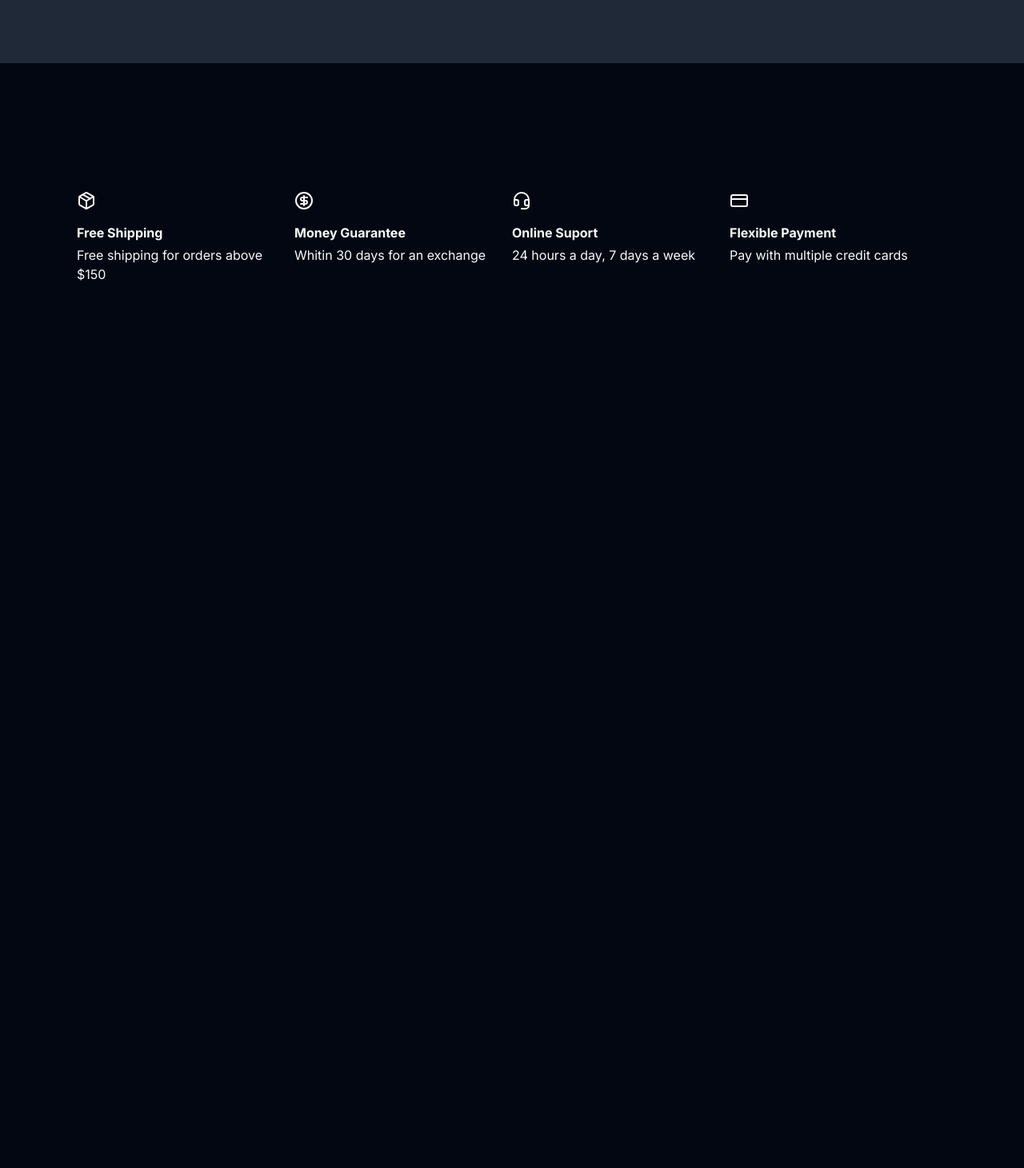
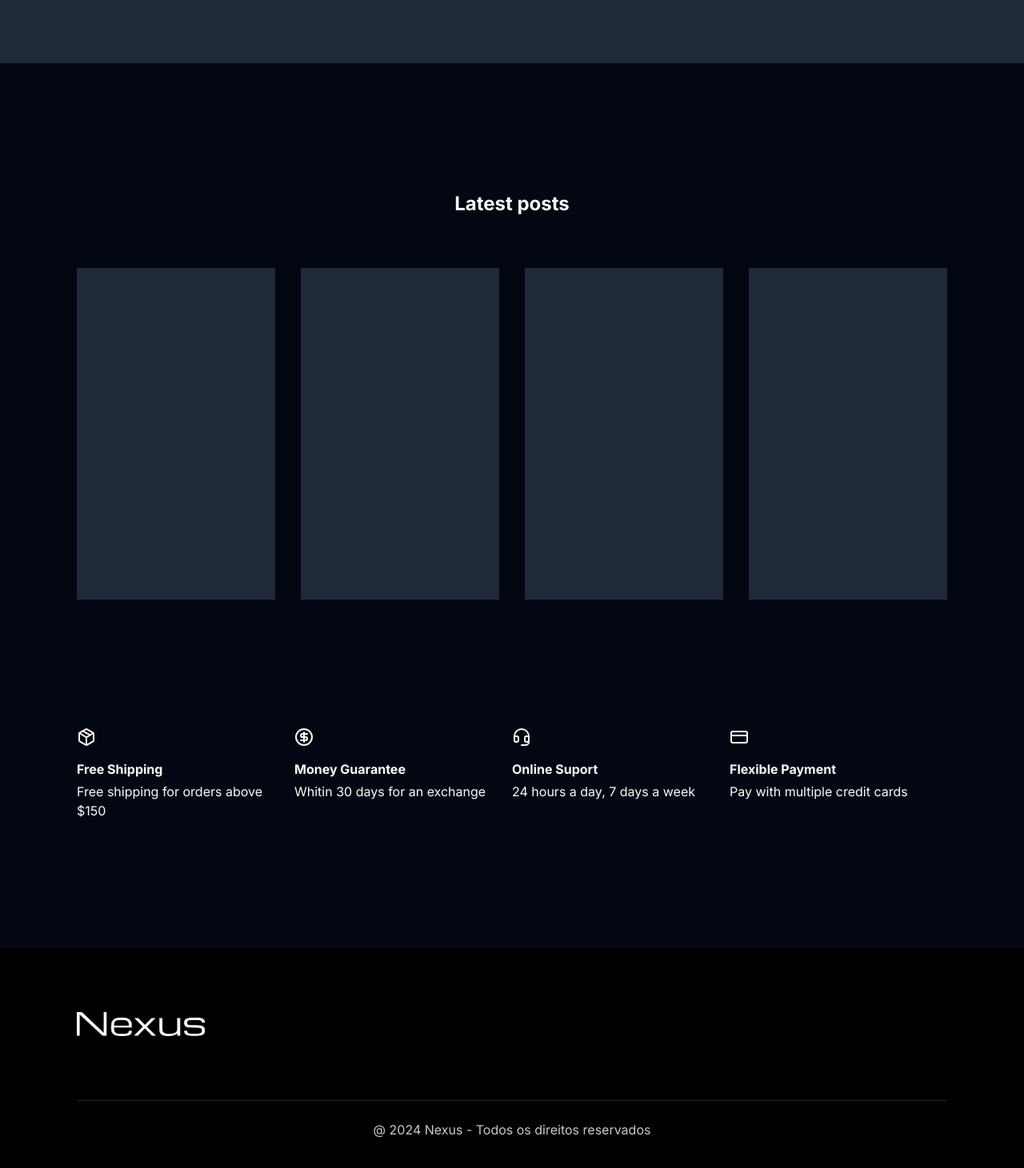
Before and after one commit to CaiqueMorales20/nexus, a Next.js app: page / in a window 1280 px wide. Shown: the part 4294-5755 px from the top of the page at 80% size. Before the commit the page ends 4905 px from the top, so only its background shows below. Built offline with nearby package versions, Linux system fonts and the light colour scheme.

Commit message:
feat: add latest posts  section

```diff
--- a/package.json
+++ b/package.json
@@ -10,6 +10,7 @@
   },
   "dependencies": {
     "@radix-ui/react-avatar": "^1.1.0",
+    "@radix-ui/react-separator": "^1.1.0",
     "@radix-ui/react-slot": "^1.1.0",
     "class-variance-authority": "^0.7.0",
     "clsx": "^2.1.1",
--- /dev/null
+++ b/src/app/(home)/latest-posts/index.tsx
@@ -0,0 +1,23 @@
+import { ExternalLinkIcon } from 'lucide-react'
+
+export function LatestPosts() {
+  return (
+    <section className="container mt-40">
+      <h2 className="mb-16 text-center text-2xl font-bold">Latest posts</h2>
+      <div className="grid grid-cols-4 gap-8">
+        <div className="group flex h-[415px] w-full items-center justify-center bg-muted hover:bg-muted/80">
+          <ExternalLinkIcon className="invisible group-hover:visible" />
+        </div>
+        <div className="group flex h-[415px] w-full items-center justify-center bg-muted hover:bg-muted/80">
+          <ExternalLinkIcon className="invisible group-hover:visible" />
+        </div>
+        <div className="group flex h-[415px] w-full items-center justify-center bg-muted hover:bg-muted/80">
+          <ExternalLinkIcon className="invisible group-hover:visible" />
+        </div>
+        <div className="group flex h-[415px] w-full items-center justify-center bg-muted hover:bg-muted/80">
+          <ExternalLinkIcon className="invisible group-hover:visible" />
+        </div>
+      </div>
+    </section>
+  )
+}
--- a/src/app/globals.css
+++ b/src/app/globals.css
@@ -65,7 +65,7 @@
     @apply border-border;
   }
   body {
-    @apply bg-background text-foreground pb-24;
+    @apply bg-background text-foreground;
   }
 }
 
--- a/src/app/layout.tsx
+++ b/src/app/layout.tsx
@@ -3,6 +3,7 @@ import './globals.css'
 import type { Metadata } from 'next'
 import { Inter, Michroma } from 'next/font/google'
 
+import { Footer } from '@/components/footer'
 import { Header } from '@/components/header'
 import { ThemeProvider } from '@/theme/theme-provider'
 
@@ -32,6 +33,7 @@ export default function RootLayout({
         >
           <Header />
           {children}
+          <Footer />
         </ThemeProvider>
       </body>
     </html>
--- a/src/app/page.tsx
+++ b/src/app/page.tsx
@@ -2,6 +2,7 @@ import { Advantages } from './(home)/advantages'
 import { BestSellers } from './(home)/best-sellers'
 import { CategoryCarousel } from './(home)/category-carousel'
 import { Hero } from './(home)/hero'
+import { LatestPosts } from './(home)/latest-posts'
 import { Pitch } from './(home)/pitch'
 import { Testimonials } from './(home)/testimonials'
 
@@ -13,6 +14,7 @@ export default function Home() {
       <BestSellers />
       <Pitch />
       <Testimonials />
+      <LatestPosts />
       <Advantages />
     </main>
   )
--- /dev/null
+++ b/src/components/footer.tsx
@@ -0,0 +1,24 @@
+import Image from 'next/image'
+
+import { Separator } from './ui/separator'
+
+export function Footer() {
+  return (
+    <footer className="bg-white py-20 dark:bg-black">
+      <div className="container">
+        <Image
+          className="h-auto w-40"
+          src={'/logo.png'}
+          alt=""
+          width={1623}
+          height={305}
+        />
+
+        <Separator className="mt-20 w-full text-gray-200" />
+        <p className="mt-6 text-center text-foreground/80">
+          @ 2024 Nexus - Todos os direitos reservados
+        </p>
+      </div>
+    </footer>
+  )
+}
--- a/src/components/header.tsx
+++ b/src/components/header.tsx
@@ -16,40 +16,40 @@ export function Header() {
       />
       <nav className="mx-auto flex gap-4">
         <Link
-          className="text-foreground/90 hover:text-foreground/60 duration-200"
+          className="text-foreground/90 duration-200 hover:text-foreground/60"
           href={''}
         >
           Home
         </Link>
         <Link
-          className="text-foreground/90 hover:text-foreground/60 duration-200"
+          className="text-foreground/90 duration-200 hover:text-foreground/60"
           href={''}
         >
           Shop
         </Link>
         <Link
-          className="text-foreground/90 hover:text-foreground/60 duration-200"
+          className="text-foreground/90 duration-200 hover:text-foreground/60"
           href={''}
         >
           Our Story
         </Link>
         <Link
-          className="text-foreground/90 hover:text-foreground/60 duration-200"
+          className="text-foreground/90 duration-200 hover:text-foreground/60"
           href={''}
         >
           Blog
         </Link>
         <Link
-          className="text-foreground/90 hover:text-foreground/60 duration-200"
+          className="text-foreground/90 duration-200 hover:text-foreground/60"
           href={''}
         >
           Contact Us
         </Link>
       </nav>
       <div className="ml-auto flex items-center gap-4">
-        <Search className="hover:text-foreground/60 h-5 w-5 cursor-pointer duration-200" />
-        <Heart className="hover:text-foreground/60 h-5 w-5 cursor-pointer duration-200" />
-        <ShoppingCart className="hover:text-foreground/60 h-5 w-5 cursor-pointer duration-200" />
+        <Search className="h-5 w-5 cursor-pointer duration-200 hover:text-foreground/60" />
+        <Heart className="h-5 w-5 cursor-pointer duration-200 hover:text-foreground/60" />
+        <ShoppingCart className="h-5 w-5 cursor-pointer duration-200 hover:text-foreground/60" />
         <Button className="ml-2" size={'lg'}>
           Login
         </Button>
--- a/src/components/ui/avatar.tsx
+++ b/src/components/ui/avatar.tsx
@@ -1,9 +1,9 @@
-"use client"
+'use client'
 
-import * as React from "react"
-import * as AvatarPrimitive from "@radix-ui/react-avatar"
+import * as AvatarPrimitive from '@radix-ui/react-avatar'
+import * as React from 'react'
 
-import { cn } from "@/lib/utils"
+import { cn } from '@/lib/utils'
 
 const Avatar = React.forwardRef<
   React.ElementRef<typeof AvatarPrimitive.Root>,
@@ -12,8 +12,8 @@ const Avatar = React.forwardRef<
   <AvatarPrimitive.Root
     ref={ref}
     className={cn(
-      "relative flex h-10 w-10 shrink-0 overflow-hidden rounded-full",
-      className
+      'relative flex h-10 w-10 shrink-0 overflow-hidden rounded-full',
+      className,
     )}
     {...props}
   />
@@ -26,7 +26,7 @@ const AvatarImage = React.forwardRef<
 >(({ className, ...props }, ref) => (
   <AvatarPrimitive.Image
     ref={ref}
-    className={cn("aspect-square h-full w-full", className)}
+    className={cn('aspect-square h-full w-full', className)}
     {...props}
   />
 ))
@@ -39,12 +39,12 @@ const AvatarFallback = React.forwardRef<
   <AvatarPrimitive.Fallback
     ref={ref}
     className={cn(
-      "flex h-full w-full items-center justify-center rounded-full bg-muted",
-      className
+      'flex h-full w-full items-center justify-center rounded-full bg-muted',
+      className,
     )}
     {...props}
   />
 ))
 AvatarFallback.displayName = AvatarPrimitive.Fallback.displayName
 
-export { Avatar, AvatarImage, AvatarFallback }
+export { Avatar, AvatarFallback, AvatarImage }
--- /dev/null
+++ b/src/components/ui/separator.tsx
@@ -0,0 +1,31 @@
+'use client'
+
+import * as SeparatorPrimitive from '@radix-ui/react-separator'
+import * as React from 'react'
+
+import { cn } from '@/lib/utils'
+
+const Separator = React.forwardRef<
+  React.ElementRef<typeof SeparatorPrimitive.Root>,
+  React.ComponentPropsWithoutRef<typeof SeparatorPrimitive.Root>
+>(
+  (
+    { className, orientation = 'horizontal', decorative = true, ...props },
+    ref,
+  ) => (
+    <SeparatorPrimitive.Root
+      ref={ref}
+      decorative={decorative}
+      orientation={orientation}
+      className={cn(
+        'shrink-0 bg-border',
+        orientation === 'horizontal' ? 'h-[1px] w-full' : 'h-full w-[1px]',
+        className,
+      )}
+      {...props}
+    />
+  ),
+)
+Separator.displayName = SeparatorPrimitive.Root.displayName
+
+export { Separator }
--- a/src/lib/utils.ts
+++ b/src/lib/utils.ts
@@ -1,5 +1,5 @@
-import { type ClassValue, clsx } from "clsx"
-import { twMerge } from "tailwind-merge"
+import { type ClassValue, clsx } from 'clsx'
+import { twMerge } from 'tailwind-merge'
 
 export function cn(...inputs: ClassValue[]) {
   return twMerge(clsx(inputs))
```
Also changed, not shown: 1 other file (tests, documents, lock files or other folders).
